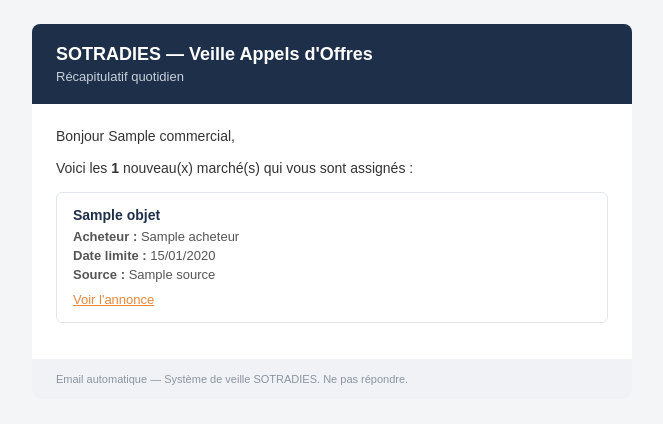
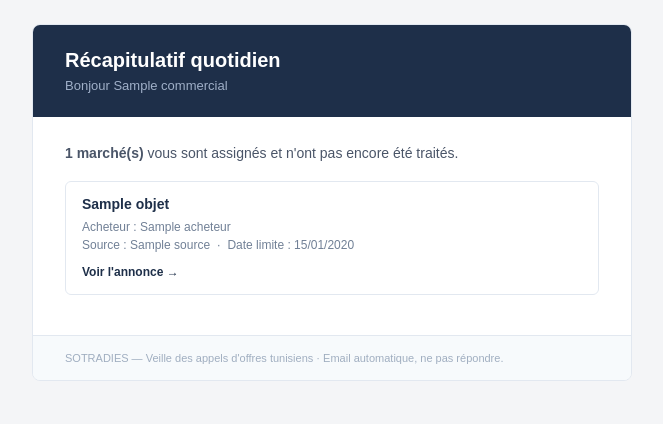
Before and after one commit to Yosrrr/UlySearch, a Python web app: template backend/app/templates/digest_email.html in a window 1280 px wide. Shown: the top 424 px of the page, without its empty margins (308-971 px from the left). Run offline with Jinja, Linux system fonts and the light colour scheme; the template is opened without the code that fills it: most values are stand-ins (such as "Sample title", 1, 10 or a date in 2020).

Commit message:
Stabilisation technique

```diff
--- a/backend/app/templates/digest_email.html
+++ b/backend/app/templates/digest_email.html
@@ -1,72 +1,98 @@
 <!DOCTYPE html>
 <html lang="fr">
 <head>
-  <meta charset="UTF-8">
+  <meta charset="UTF-8" />
+  <meta name="viewport" content="width=device-width, initial-scale=1.0" />
+  <title>Récapitulatif quotidien — SOTRADIES</title>
 </head>
 <body style="margin:0; padding:0; background-color:#f4f5f7; font-family: Arial, Helvetica, sans-serif;">
   <table width="100%" cellpadding="0" cellspacing="0" style="background-color:#f4f5f7; padding:24px 0;">
     <tr>
       <td align="center">
-        <table width="600" cellpadding="0" cellspacing="0" style="background-color:#ffffff; border-radius:8px; overflow:hidden;">
+        <table width="600" cellpadding="0" cellspacing="0" style="background-color:#ffffff; border-radius:8px; overflow:hidden; border:1px solid #e2e8f0;">
 
           <!-- En-tête -->
           <tr>
-            <td style="background-color:#1E2F49; padding:20px 24px;">
-              <p style="margin:0; color:#ffffff; font-size:18px; font-weight:bold;">SOTRADIES — Veille Appels d'Offres</p>
-              <p style="margin:4px 0 0; color:#c7d0dc; font-size:13px;">Récapitulatif quotidien</p>
+            <td style="background-color:#1E2F49; padding:24px 32px;">
+              <p style="margin:0; font-size:20px; color:#ffffff; font-weight:bold;">
+                Récapitulatif quotidien
+              </p>
+              <p style="margin:6px 0 0; font-size:13px; color:#a0b0c8;">
+                Bonjour {{ commercial }}
+              </p>
             </td>
           </tr>
 
-          <!-- Corps -->
+          <!-- Contenu -->
           <tr>
-            <td style="padding:24px;">
-              <p style="margin:0 0 16px; font-size:14px; color:#333333;">
-                Bonjour {{ commercial }},
+            <td style="padding:28px 32px;">
+
+              {% if tenders and (tenders|length) > 0 %}
+                <p style="margin:0 0 20px; font-size:14px; color:#4a5568;">
+                  <strong>{{ tenders|length }} marché(s)</strong> vous sont assignés
+                  et n'ont pas encore été traités.
                 </p>
 
-              {% if tenders %}
-              <p style="margin:0 0 16px; font-size:14px; color:#333333;">
-                Voici les <strong>{{ tenders|length }}</strong> nouveau(x) marché(s) qui vous sont assignés :
-              </p>
-
-              {% for tender in tenders %}
-              <table width="100%" cellpadding="0" cellspacing="0" style="border:1px solid #e2e6ea; border-radius:6px; margin-bottom:12px;">
+                {% for t in tenders %}
+                <table width="100%" cellpadding="0" cellspacing="0" style="border:1px solid #e2e8f0; border-radius:6px; margin-bottom:12px;">
                   <tr>
                     <td style="padding:14px 16px;">
-                    <p style="margin:0 0 6px; font-size:14px; font-weight:bold; color:#1E2F49;">
-                      {{ tender.objet }}
+                      <p style="margin:0 0 8px; font-size:14px; font-weight:bold; color:#1E2F49;">
+                        {{ t.objet }}
                       </p>
-                    <p style="margin:0 0 4px; font-size:13px; color:#555555;">
-                      <strong>Acheteur :</strong> {{ tender.acheteur }}
+                      <p style="margin:0 0 4px; font-size:12px; color:#718096;">
+                        Acheteur : {{ t.acheteur }}
                       </p>
-                    {% if tender.date_limite %}
-                    <p style="margin:0 0 4px; font-size:13px; color:#555555;">
-                      <strong>Date limite :</strong> {{ tender.date_limite.strftime("%d/%m/%Y") }}
+                      <p style="margin:0 0 4px; font-size:12px; color:#718096;">
+                        Source : {{ t.source }}
+                        &nbsp;·&nbsp;
+                        Date limite :
+                        {% if t.date_limite %}
+                          {{ t.date_limite.strftime('%d/%m/%Y') }}
+                        {% else %}
+                          —
+                        {% endif %}
+                      </p>
+                      {% if t.acheteur_connu == "Oui" %}
+                      <p style="margin:8px 0 0;">
+                        <span style="background:#38a169; color:#fff; font-size:11px; padding:2px 10px; border-radius:99px; font-weight:bold;">
+                          Client connu
+                        </span>
                       </p>
                       {% endif %}
-                    <p style="margin:0 0 8px; font-size:13px; color:#555555;">
-                      <strong>Source :</strong> {{ tender.source }}
+                      {% if t.lien %}
+                      <p style="margin:10px 0 0;">
+                        <a href="{{ t.lien }}" style="color:#1E2F49; font-size:12px; font-weight:bold; text-decoration:none;">
+                          Voir l'annonce →
+                        </a>
                       </p>
-                    <a href="{{ tender.lien }}" style="font-size:13px; color:#E8873A; text-decoration:underline;">
-                      Voir l'annonce
-                    </a>
+                      {% endif %}
                     </td>
                   </tr>
                 </table>
                 {% endfor %}
+
               {% else %}
-              <p style="margin:0; font-size:14px; color:#555555;">
-                Aucun nouveau marché ne vous a été assigné aujourd'hui.
+                <!-- CAS 0 MARCHÉ — message obligatoire -->
+                <div style="text-align:center; padding:28px 12px;">
+                  <p style="margin:0 0 10px; font-size:18px; color:#1E2F49; font-weight:bold;">
+                    Aucun marché à traiter aujourd'hui
                   </p>
+                  <p style="margin:0; font-size:13px; color:#718096; line-height:1.5;">
+                    Aucun nouvel appel d'offres ne vous a été assigné pour le moment.
+                    Vous serez notifié dès qu'un marché pertinent sera détecté.
+                  </p>
+                </div>
               {% endif %}
+
             </td>
           </tr>
 
-          <!-- Pied -->
+          <!-- Footer -->
           <tr>
-            <td style="background-color:#f0f2f5; padding:14px 24px;">
-              <p style="margin:0; font-size:11px; color:#8a94a0;">
-                Email automatique — Système de veille SOTRADIES. Ne pas répondre.
+            <td style="background-color:#f7fafc; padding:16px 32px; border-top:1px solid #e2e8f0;">
+              <p style="margin:0; font-size:11px; color:#a0aec0;">
+                SOTRADIES — Veille des appels d'offres tunisiens · Email automatique, ne pas répondre.
               </p>
             </td>
           </tr>
```
Also changed, not shown: backend/app/services/notifier.py (+25 -10 lines). Lines whose indentation alone changed are shown as unchanged.
